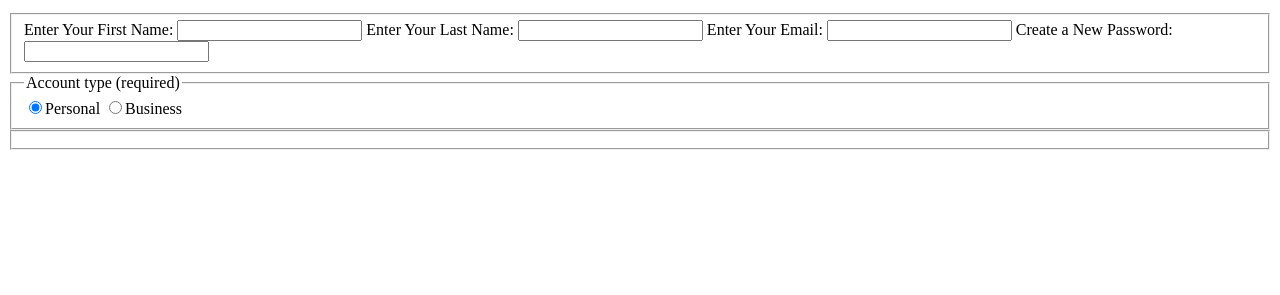
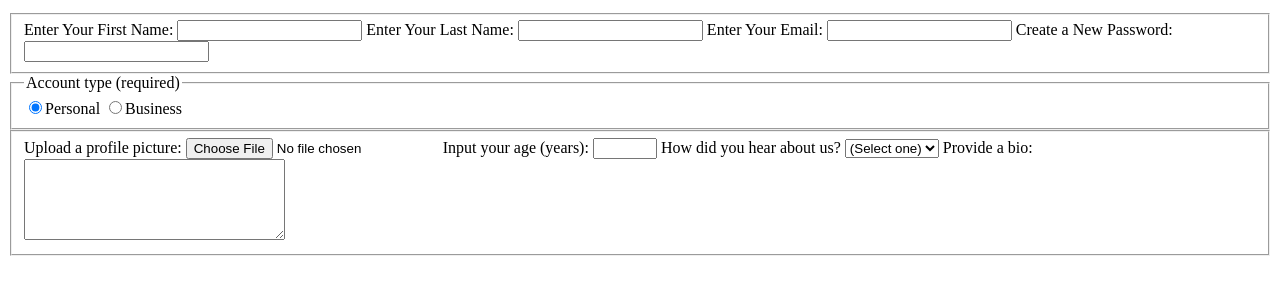
Before and after one commit to BassimAliDurzi/Registration-Form, a plain HTML site: page index.html in a window 1280 px wide. Shown: the part 101-396 px from the top of the page. Drawn offline with Linux system fonts and the light colour scheme.

Commit message:
Add new elemnts to the last fieldset: upload photo, age and bio

```diff
--- a/index.html
+++ b/index.html
@@ -45,7 +45,37 @@
           />Business</label
         >
       </fieldset>
-      <fieldset></fieldset>
+      <fieldset>
+        <label for="profile-picture"
+          >Upload a profile picture:
+          <input type="file" name="profile-picture" id="profile-picture"
+        /></label>
+        <label for="age">
+          Input your age (years):
+          <input type="number" name="age" id="age" min="13" max="120" />
+        </label>
+        <label for="referr"
+          >How did you hear about us?
+          <select name="referr" id="referr">
+            <option value="">(Select one)</option>
+            <option value="1">Facebook</option>
+            <option value="2">LinkedIn</option>
+            <option value="3">Indeed</option>
+            <option value="4">Other</option>
+          </select>
+        </label>
+        <label for="bio"
+          >Provide a bio:
+          <textarea
+            name="bio"
+            id="bio"
+            rows="5"
+            cols="30"
+            placeholder="Explain why you like us?"
+          >
+          </textarea>
+        </label>
+      </fieldset>
     </form>
   </body>
 </html>
```
